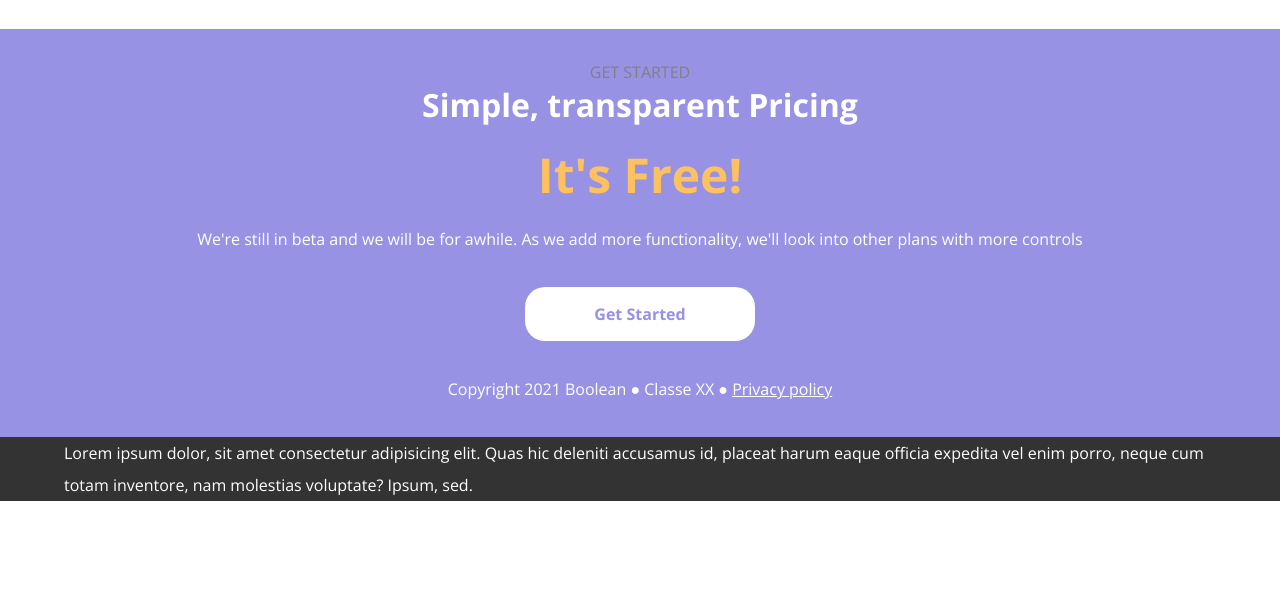
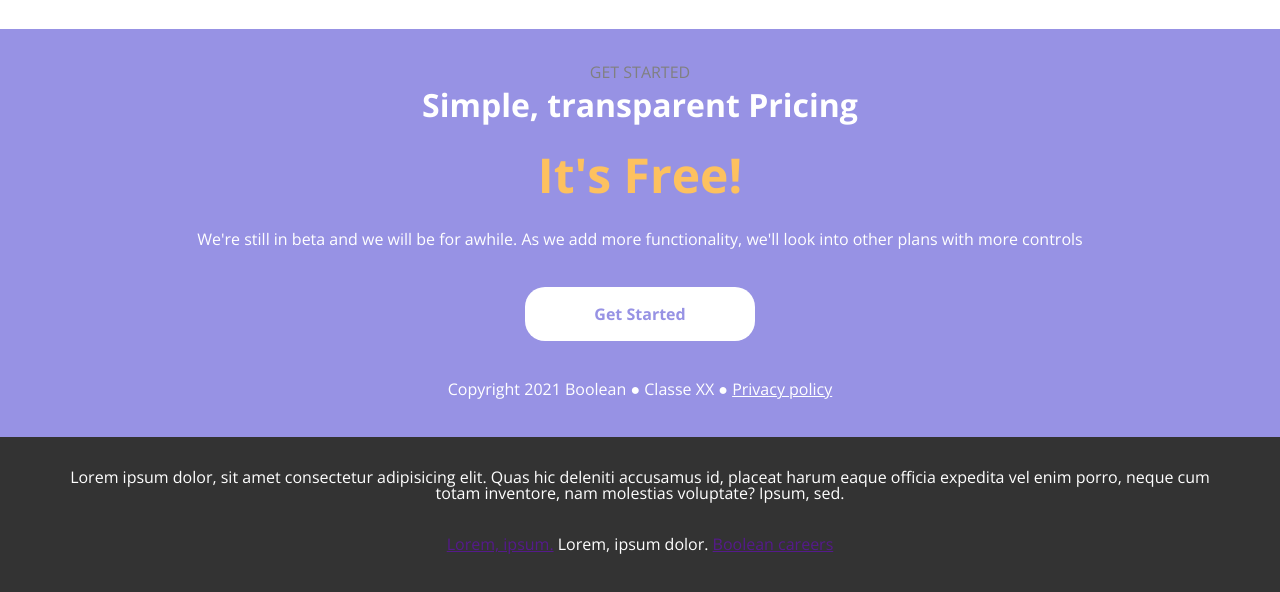
Before and after one commit to Nico-Serra/htmlcss-responsive-layout, a plain HTML site: page index.html in a window 1280 px wide. Shown: the part 4519-5111 px from the top of the page. Before the commit the page ends 5020 px from the top, so only its background shows below. Drawn offline with nearby package versions, Linux system fonts and the light colour scheme.

Commit message:
add footer

```diff
--- a/assets/css/style.css
+++ b/assets/css/style.css
@@ -381,6 +381,13 @@ header a{
     footer{
         background-color: var(--resp-dark);
         color: var(--resp-light);
+        padding-bottom: 3rem;
+    }
+
+    footer p{
+        line-height: 1rem;
+        padding: 2rem 0;
+
     }
 
 /* #endregion footer */
--- a/index.html
+++ b/index.html
@@ -353,16 +353,16 @@
     <!-- /#site_main -->
 
     <footer id="site_footer">
-        <div class="container">
+        <div class="container text-align">
             <div class="top">
                 <p>Lorem ipsum dolor, sit amet consectetur adipisicing elit. Quas hic deleniti accusamus id, placeat
                     harum eaque officia expedita vel enim porro, neque cum totam inventore, nam molestias voluptate?
                     Ipsum, sed.</p>
             </div>
             <div class="bottom">
-                <a href=""></a>
-                <span></span>
-                <a href=""></a>
+                <a href="">Lorem, ipsum.</a>
+                <span>Lorem, ipsum dolor.</span>
+                <a href="">Boolean careers</a>
             </div>
         </div>
     </footer>
```
